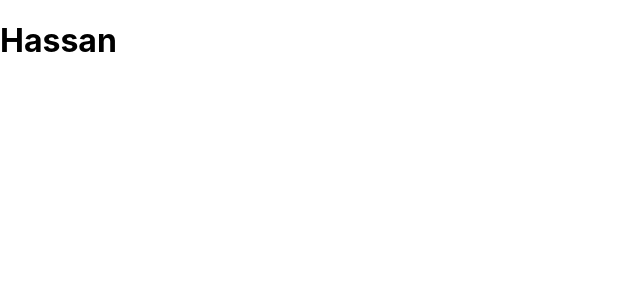
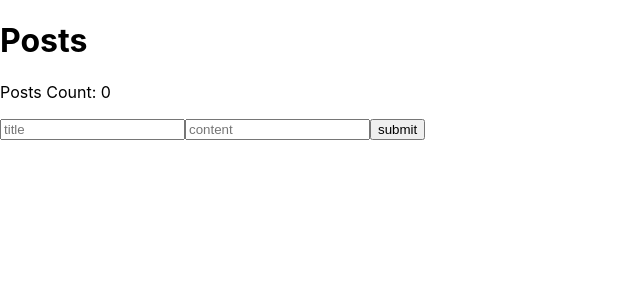
Before and after one commit to hassanelnajjar/todo-app-react-query, a Next.js app: page / in a window 1280 px wide. Shown: the top 300 px of the page, without its empty margins (0-640 px from the left). Built offline with nearby package versions, Linux system fonts and the light colour scheme.

Commit message:
add posts-post-addpost

```diff
--- a/pages/index.js
+++ b/pages/index.js
@@ -1,6 +1,36 @@
 import React from 'react';
+
+const Posts = ({ posts }) => {
+	return posts.map(({ title, content }) => <li key={Date.now()}>{content}</li>);
+};
+const Post = ({ setPosts }) => {
+	const submitButton = (e) => {
+		e.preventDefault();
+		console.log(e.target[0].value, e.target[1].value);
+		setPosts((posts) => [
+			...posts,
+			{ title: e.target[0].value, content: e.target[1].value },
+		]);
+	};
+	return (
+		<form onSubmit={submitButton}>
+			<input placeholder='title' type='text' />
+			<input placeholder='content' type='text' />
+			<input type='submit' value='submit' />
+		</form>
+	);
+};
 const Home = () => {
-	return <h1>Hassan</h1>;
+	const [posts, setPosts] = React.useState([]);
+
+	return (
+		<>
+			<h1>Posts</h1>
+			<p>Posts Count: {posts.length}</p>
+			<Posts posts={posts}></Posts>
+			<Post setPosts={setPosts}></Post>
+		</>
+	);
 };
 
 export default Home;
```
